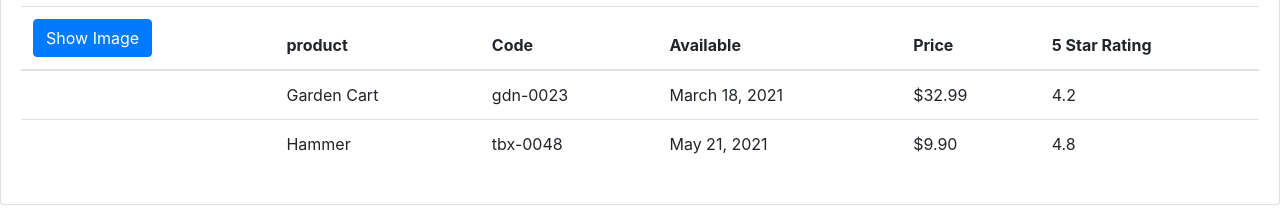
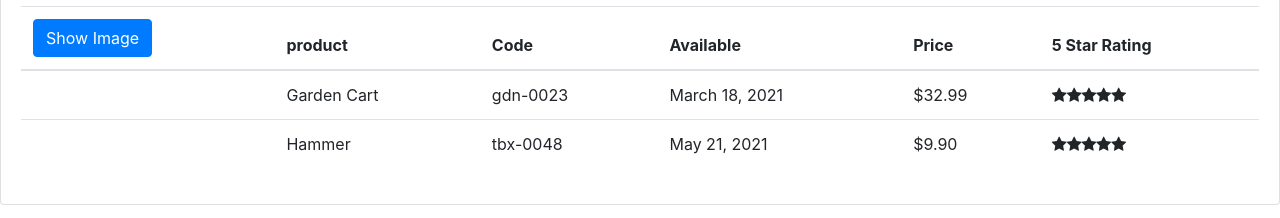
Before and after one commit to Renuka-Sawale/product-details, an Angular app: page /productList in a window 1280 px wide. Shown: the part 131-349 px from the top of the page. Built offline with nearby package versions, Linux system fonts and the light colour scheme.

Commit message:
star component(nested component)& Passing data to a nested component using @Input

```diff
--- a/src/app/app.module.ts
+++ b/src/app/app.module.ts
@@ -4,11 +4,13 @@ import { FormsModule } from '@angular/forms';
 import { AppRoutingModule } from './app-routing.module';
 import { AppComponent } from './app.component';
 import { ProductListComponent } from './component/product-list/product-list.component';
+import { StarComponent } from './shared/star/star.component';
 
 @NgModule({
   declarations: [
     AppComponent,
-    ProductListComponent
+    ProductListComponent,
+    StarComponent
   ],
   imports: [
     BrowserModule,
--- a/src/app/component/product-list/product-list.component.html
+++ b/src/app/component/product-list/product-list.component.html
@@ -44,7 +44,9 @@
                      <td>{{product.productCode | lowercase}}</td>
                      <td>{{product.releaseDate}}</td>
                      <td>{{product.price | currency: 'USD': 'symbol': '1.2-2'}}</td>
-                     <td>{{product.starRarting}}</td>
+                     <td>
+                         <app-star [rating]="product.startRating"></app-star>
+                    </td>
                     </tr>
                 </tbody>
               </table>
--- /dev/null
+++ b/src/app/shared/star/star.component.html
@@ -0,0 +1,11 @@
+<div class="crop"
+    [style.width.px]="cropWidth"
+    [title]="rating">
+    <div style="width: 75px">
+        <span class="fa fa-star"></span>
+        <span class="fa fa-star"></span>
+        <span class="fa fa-star"></span>
+        <span class="fa fa-star"></span>
+        <span class="fa fa-star"></span>
+    </div>
+</div>
--- /dev/null
+++ b/src/app/shared/star/star.component.ts
@@ -0,0 +1,18 @@
+import { Component, Input, OnChanges, OnInit } from '@angular/core';
+
+@Component({
+  selector: 'app-star',
+  templateUrl: './star.component.html',
+  styleUrls: ['./star.component.scss']
+})
+export class StarComponent implements OnChanges {
+  cropWidth: number = 75;
+  @Input() rating: number = 0;
+
+  constructor() { }
+
+  ngOnChanges(): void {
+    this.cropWidth=this.rating * 75/5;
+  }
+
+}
--- a/src/index.html
+++ b/src/index.html
@@ -7,6 +7,7 @@
   <meta name="viewport" content="width=device-width, initial-scale=1">
   <link rel="icon" type="image/x-icon" href="favicon.ico">
   <link rel="stylesheet" href="https://cdn.jsdelivr.net/npm/bootstrap@4.4.1/dist/css/bootstrap.min.css" integrity="sha384-Vkoo8x4CGsO3+Hhxv8T/Q5PaXtkKtu6ug5TOeNV6gBiFeWPGFN9MuhOf23Q9Ifjh" crossorigin="anonymous">
+  <link rel="stylesheet" type="text/css" href="https://maxcdn.bootstrapcdn.com/font-awesome/4.7.0/css/font-awesome.min.css" />
 </head>
 <body>
   <app-root></app-root>
```
Also changed, not shown: src/app/shared/star/star.component.scss (added), 2 other files (tests, documents, lock files or other folders).
